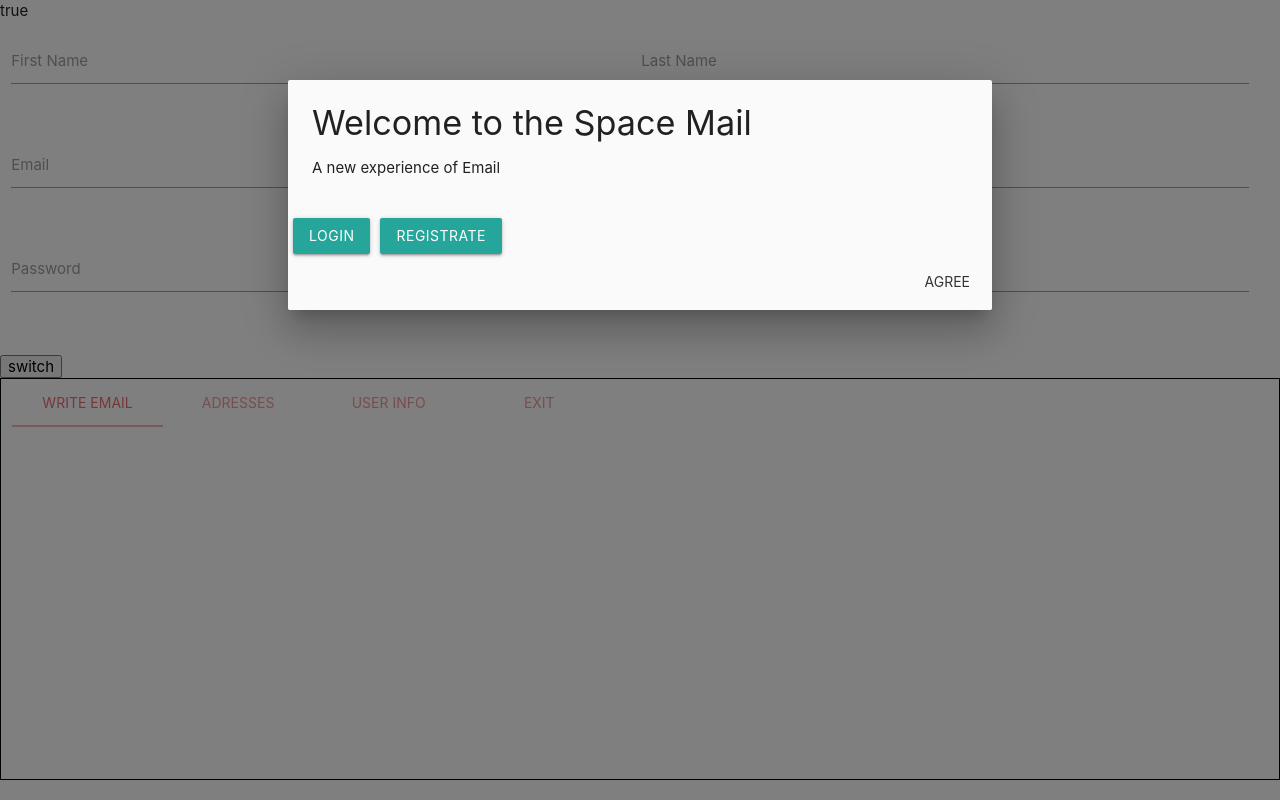
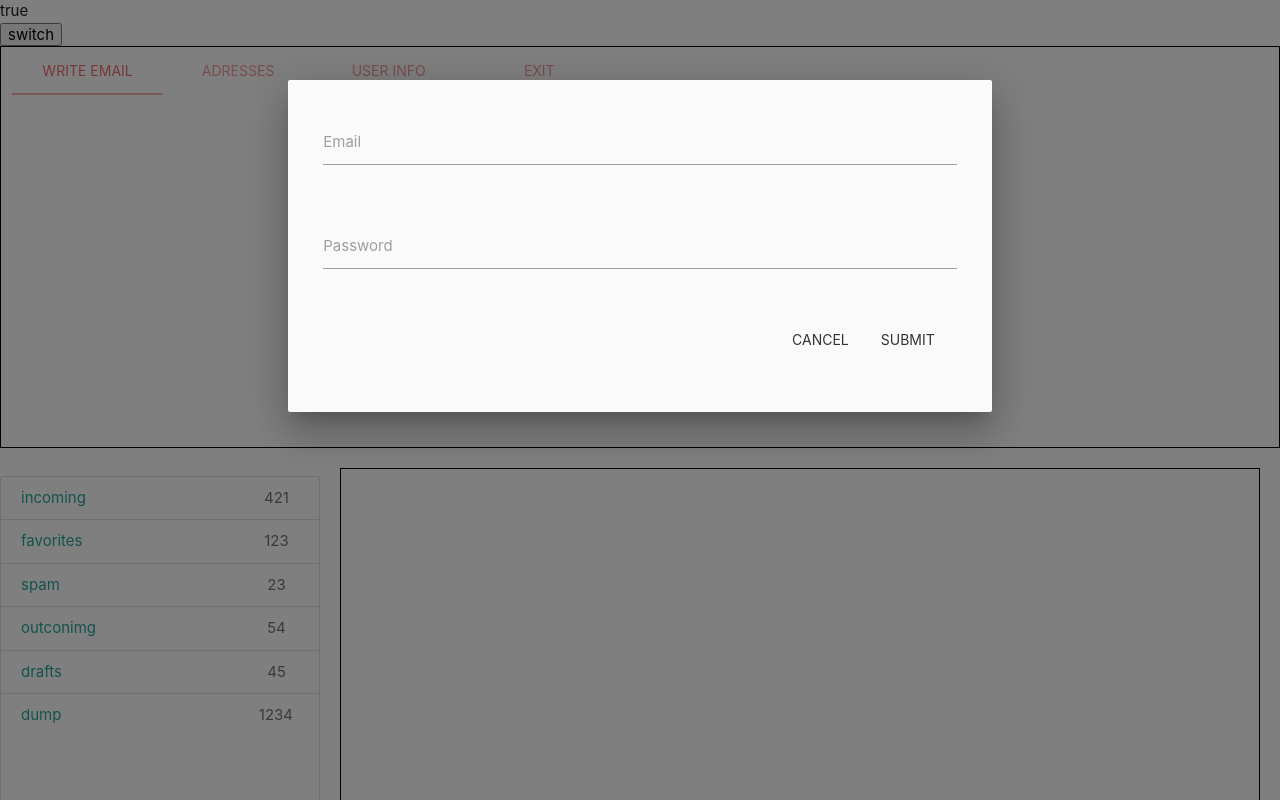
Before and after one commit to Spectr67/mail-app-vue, a Vue app: page / in a window 1280 px wide. Both pictures are taken after a click on the link "LOGIN". Shown: the top 800 px of the page. Built offline with nearby package versions, Linux system fonts and the light colour scheme.

Commit message:
add v-show for forms

```diff
--- a/src/App.vue
+++ b/src/App.vue
@@ -59,7 +59,7 @@ export default {
   {{ isShow }}
   <div class="main">
     <!-- <MFormLogin /> -->
-    <MFormRegistration />
+    <!-- <MFormRegistration /> -->
     <ModalWindow :is-show="isShow" @close="isShow = false" />
     <button @click="isShow = !isShow">switch</button>
     <MTab :list="tabs" />
--- a/src/components/MFormLogin.vue
+++ b/src/components/MFormLogin.vue
@@ -1,4 +1,8 @@
-<script></script>
+<script>
+export default {
+  emits: ['close'],
+}
+</script>
 
 <template>
   <div class="row">
@@ -15,6 +19,15 @@
           <label for="password">Password</label>
         </div>
       </div>
+      <div class="modal-footer">
+        <a
+          href="#!"
+          @click="$emit('close')"
+          class="waves-effect waves-red btn-flat"
+          >Cancel</a
+        >
+        <a href="#!" class="waves-effect waves-green btn-flat">Submit</a>
+      </div>
     </form>
   </div>
 </template>
--- a/src/components/MFormRegisrtation.vue
+++ b/src/components/MFormRegisrtation.vue
@@ -1,7 +1,10 @@
-<script></script>
+<script>
+export default {
+  emits: ['close'],
+}
+</script>
 
 <template>
-  <div class="row">
   <form class="col s12">
     <div class="row">
       <div class="input-field col s6">
@@ -13,18 +16,29 @@
         <label for="last_name">Last Name</label>
       </div>
     </div>
+
     <div class="row">
       <div class="input-field col s12">
         <input id="email" type="email" class="validate" />
         <label for="email">Email</label>
       </div>
     </div>
+
     <div class="row">
       <div class="input-field col s12">
         <input id="password" type="password" class="validate" />
         <label for="password">Password</label>
       </div>
     </div>
+
+    <div class="modal-footer">
+      <a
+        href="#!"
+        @click="$emit('close')"
+        class="waves-effect waves-red btn-flat"
+        >Cancel</a
+      >
+      <a href="#!" class="waves-effect waves-green btn-flat">Submit</a>
+    </div>
   </form>
-  </div>
 </template>
--- a/src/components/ModalWindow.vue
+++ b/src/components/ModalWindow.vue
@@ -1,8 +1,10 @@
 <script>
 import MButton from './MButton.vue'
+import MFormRegistration from './MFormRegisrtation.vue'
+import MFormLogin from './MFormLogin.vue'
 
 export default {
-  components: { MButton },
+  components: { MButton, MFormRegistration, MFormLogin },
 
   props: ['isShow'],
 
@@ -11,6 +13,7 @@ export default {
   data() {
     return {
       instance: null,
+      currentForm: 'none',
     }
   },
 
@@ -18,6 +21,7 @@ export default {
     isShow(value) {
       if (value) {
         this.instance.open()
+        this.currentForm = 'none'
       } else {
         this.instance.close()
       }
@@ -40,15 +44,20 @@ export default {
 <template>
   <div ref="elModal" class="modal">
     <div class="modal-content">
-      <h4>Welcome to the Space Mail</h4>
-      <p>A new experience of Email</p>
-    </div>
-    <MButton caption="Login" />
-    <MButton caption="Registrate" />
-    <div class="modal-footer">
-      <a href="#!" class="modal-close waves-effect waves-green btn-flat">
-        Agree
-      </a>
+      <template v-if="currentForm === 'none'">
+        <h4>Welcome to the Space Mail</h4>
+        <p>A new experience of Email</p>
+        <MButton caption="Login" @click="currentForm = 'login'" />
+        <MButton caption="Registrate" @click="currentForm = 'register'" />
+      </template>
+
+      <template v-else-if="currentForm === 'register'">
+        <MFormRegistration @close="currentForm = 'none'" />
+      </template>
+
+      <template v-else-if="currentForm === 'login'">
+        <MFormLogin @close="currentForm = 'none'" />
+      </template>
     </div>
   </div>
 </template>
```
Lines whose indentation alone changed are shown as unchanged.
